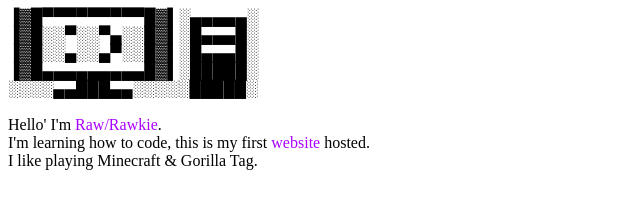
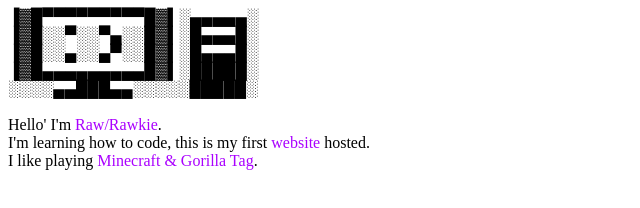
Before and after one commit to Rawkie/rawkiewebsite, a plain HTML site: page index.html in a window 1280 px wide. Shown: the whole page, without its empty margins (0-640 px from the left). Drawn offline with Linux system fonts and the light colour scheme.

Commit message:
Update index.html

```diff
--- a/index.html
+++ b/index.html
@@ -6,4 +6,4 @@
 <br>
 Hello' I'm <span style="color:#AA00FF">Raw/Rawkie</span>. <br>
 I'm learning how to code, this is my first <span style="color:#AA00FF">website</span> hosted. <br>
-I like playing Minecraft & Gorilla Tag. <br>
+I like playing <span style="color:#AA00FF">Minecraft & Gorilla Tag</span>. <br>
```
